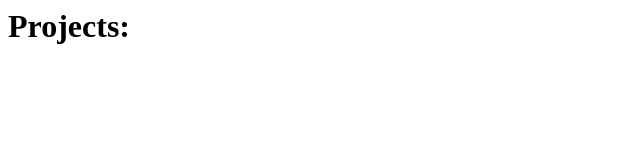
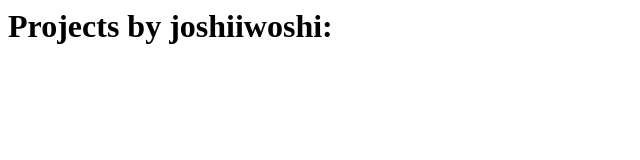
Before and after one commit to joshiiwoshi/joshiiwoshi.github.io, a plain HTML site: page index.html in a window 1280 px wide. Shown: the whole page, without its empty margins (0-640 px from the left). Drawn offline with Linux system fonts and the light colour scheme.

Commit message:
Update index.html

```diff
--- a/index.html
+++ b/index.html
@@ -1,5 +1,5 @@
 <html>
     <body>
-        <h1>Projects: </h1>
+        <h1>Projects by joshiiwoshi: </h1>
     </body>
 </html>
```
